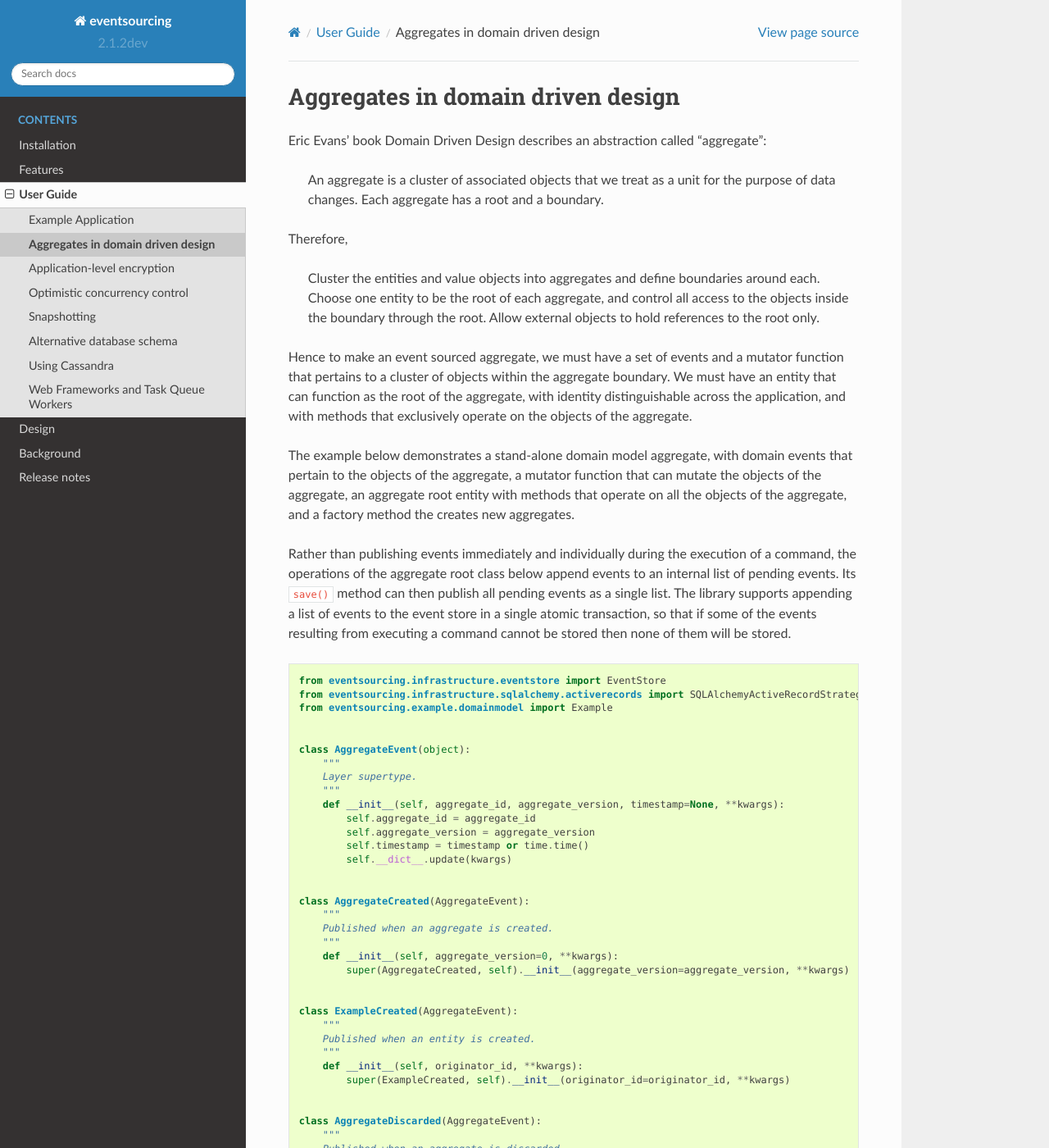
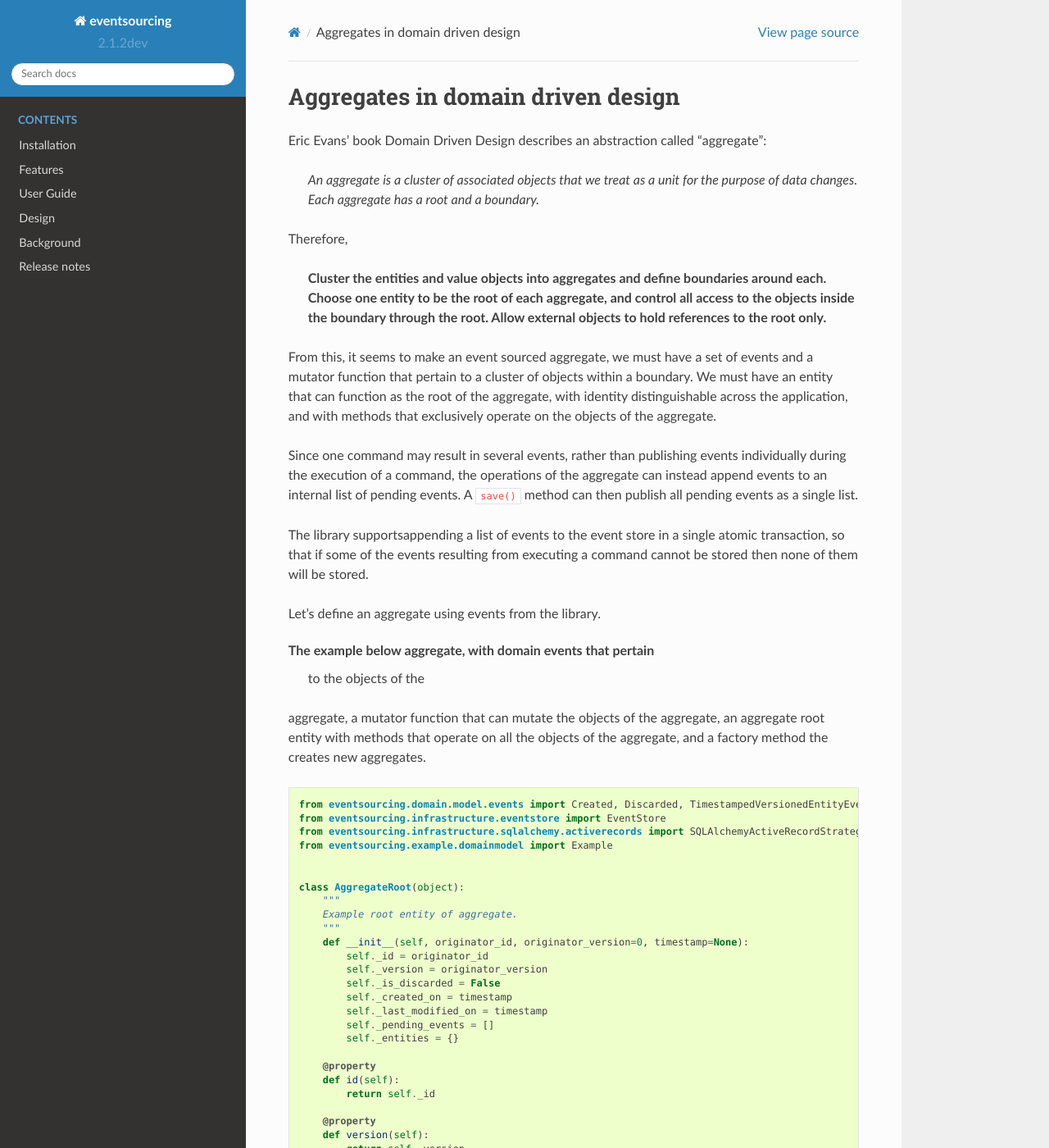
Before and after one commit to pyeventsourcing/eventsourcing, a Sphinx documentation site: the page built from docs/topics/user_guide/aggregates_in_ddd.rst, in a window 1280 px wide and 1400 px high. Shown: the whole window at 82% size. Built offline with Sphinx 7.4.7 and the Read the Docs theme 2.0.0, drawn with Linux system fonts in a browser that asks for light colours; pages that are not in the unit, such as notebooks, are missing from menus; some of the changed text lies outside the part shown.

Commit message:
Simplified aggregates example, by using library events.

```diff
--- a/docs/topics/user_guide/aggregates.rst
+++ b/docs/topics/user_guide/aggregates_in_ddd.rst
@@ -7,85 +7,59 @@
 
 .. pull-quote::
 
-    An aggregate is a cluster of associated objects that we treat as a unit
-    for the purpose of data changes. Each aggregate has a root and a boundary.
+    *An aggregate is a cluster of associated objects that we treat as a unit
+    for the purpose of data changes. Each aggregate has a root and a boundary.*
 
 Therefore,
 
-    Cluster the entities and value objects into aggregates and define
+    **Cluster the entities and value objects into aggregates and define
     boundaries around each. Choose one entity to be the root of each
     aggregate, and control all access to the objects inside the boundary
     through the root. Allow external objects to hold references to the
-    root only.
+    root only.**
 
-Hence to make an event sourced aggregate, we must have a set of events and a
-mutator function that pertains to a cluster of objects within the aggregate
-boundary. We must have an entity that can function as the root of the aggregate,
-with identity distinguishable across the application, and with methods that
-exclusively operate on the objects of the aggregate.
+From this, it seems to make an event sourced aggregate, we must have a set
+of events and a mutator function that pertain to a cluster of objects within
+a boundary. We must have an entity that can function as the root of the
+aggregate, with identity distinguishable across the application, and with
+methods that exclusively operate on the objects of the aggregate.
 
-The example below demonstrates a stand-alone domain model aggregate, with domain
-events that pertain to the objects of the aggregate, a mutator function that can
+Since one command may result in several events, rather than publishing events
+individually during the execution of a command, the operations of the aggregate
+can instead append events to an internal list of pending events. A ``save()``
+method can then publish all pending events as a single list.
+
+The library supportsappending a list of events to the event store in a single
+atomic transaction, so that if some of the events resulting from executing a
+command cannot be stored then none of them will be stored.
+
+
+Let's define an aggregate using events from the library.
+
+The example below aggregate, with domain events that pertain
+ to the objects
+ of the
+aggregate, a mutator function that can
 mutate the objects of the aggregate, an aggregate root entity with methods that
 operate on all the objects of the aggregate, and a factory method the creates new
 aggregates.
 
-Rather than publishing events immediately and individually during the execution
-of a command, the operations of the aggregate root class below append events to
-an internal list of pending events. Its ``save()`` method can then publish all
-pending events as a single list. The library supports appending a list of events
-to the event store in a single atomic transaction, so that if some of the events
-resulting from executing a command cannot be stored then none of them will be stored.
 
 .. code:: python
 
+    from eventsourcing.domain.model.events import Created, Discarded, TimestampedVersionedEntityEvent
     from eventsourcing.infrastructure.eventstore import EventStore
     from eventsourcing.infrastructure.sqlalchemy.activerecords import SQLAlchemyActiveRecordStrategy
     from eventsourcing.example.domainmodel import Example
 
 
-    class AggregateEvent(object):
-        """
-        Layer supertype.
-        """
-        def __init__(self, aggregate_id, aggregate_version, timestamp=None, **kwargs):
-            self.aggregate_id = aggregate_id
-            self.aggregate_version = aggregate_version
-            self.timestamp = timestamp or time.time()
-            self.__dict__.update(kwargs)
-
-
-    class AggregateCreated(AggregateEvent):
-        """
-        Published when an aggregate is created.
-        """
-        def __init__(self, aggregate_version=0, **kwargs):
-            super(AggregateCreated, self).__init__(aggregate_version=aggregate_version, **kwargs)
-
-
-    class ExampleCreated(AggregateEvent):
-        """
-        Published when an entity is created.
-        """
-        def __init__(self, originator_id, **kwargs):
-            super(ExampleCreated, self).__init__(originator_id=originator_id, **kwargs)
-
-
-    class AggregateDiscarded(AggregateEvent):
-        """
-        Published when an aggregate is discarded.
-        """
-        def __init__(self, **kwargs):
-            super(AggregateDiscarded, self).__init__(**kwargs)
-
-
-    class AggregateRoot():
+    class AggregateRoot(object):
         """
         Example root entity of aggregate.
         """
-        def __init__(self, aggregate_id, aggregate_version=0, timestamp=None):
-            self._id = aggregate_id
-            self._version = aggregate_version
+        def __init__(self, originator_id, originator_version=0, timestamp=None):
+            self._id = originator_id
+            self._version = originator_version
             self._is_discarded = False
             self._created_on = timestamp
             self._last_modified_on = timestamp
@@ -118,17 +92,20 @@
         def create_new_example(self):
             assert not self._is_discarded
             event = ExampleCreated(
-                originator_id=uuid.uuid4(),
-                aggregate_id=self.id,
-                aggregate_version=self.version,
+                example_id=uuid.uuid4(),
+                originator_id=self.id,
+                originator_version=self.version,
             )
-            mutate_aggregate_event(self, event)
+            mutate_aggregate(self, event)
             self._pending_events.append(event)
 
         def discard(self):
             assert not self._is_discarded
-            event = AggregateDiscarded(aggregate_id=self.id, aggregate_version=self.version)
-            mutate_aggregate_event(self, event)
+            event = Discarded(
+                originator_id=self.id,
+                originator_version=self.version
+            )
+            mutate_aggregate(self, event)
             self._pending_events.append(event)
 
         def save(self):
@@ -136,25 +113,39 @@
             self._pending_events = []
 
 
+
+    class ExampleCreated(TimestampedVersionedEntityEvent):
+        """
+        Published when an entity is created.
+        """
+        def __init__(self, example_id, **kwargs):
+            super(ExampleCreated, self).__init__(**kwargs)
+            self.__dict__['example_id'] = example_id
+
+        @property
+        def example_id(self):
+            return self.__dict__['example_id']
+
+
     class Example(object):
         """
         Example domain entity.
         """
-        def __init__(self, originator_id):
-            self._id = originator_id
+        def __init__(self, example_id):
+            self._id = example_id
 
         @property
         def id(self):
             return self._id
 
 
-    def mutate_aggregate_event(aggregate, event):
+    def mutate_aggregate(aggregate, event):
         """
         Mutator function for example aggregate root.
         """
 
         # Handle "created" events by instantiating the aggregate class.
-        if isinstance(event, AggregateCreated):
+        if isinstance(event, Created):
             aggregate = AggregateRoot(**event.__dict__)
             aggregate._version += 1
             return aggregate
@@ -162,14 +153,14 @@
         # Handle "entity created" events by adding a new entity to the aggregate's dict of entities.
         elif isinstance(event, ExampleCreated):
             assert not aggregate.is_discarded
-            entity = Example(originator_id=event.originator_id)
+            entity = Example(example_id=event.example_id)
             aggregate._entities[entity.id] = entity
             aggregate._version += 1
             aggregate._last_modified_on = event.timestamp
             return aggregate
 
         # Handle "discarded" events by returning 'None'.
-        elif isinstance(event, AggregateDiscarded):
+        elif isinstance(event, Discarded):
             assert not aggregate.is_discarded
             aggregate._version += 1
             aggregate._is_discarded = True
@@ -216,19 +207,19 @@
                     active_record_class=SqlIntegerSequencedItem,
                 ),
                 sequenced_item_mapper=SequencedItemMapper(
-                    sequence_id_attr_name='aggregate_id',
-                    position_attr_name='aggregate_version',
+                    sequence_id_attr_name='originator_id',
+                    position_attr_name='originator_version',
                 )
             )
             self.aggregate_repository = EventSourcedRepository(
                 event_store=self.event_store,
-                mutator=mutate_aggregate_event,
+                mutator=mutate_aggregate,
             )
-            self.persistence_policy = PersistencePolicy(self.event_store, event_type=AggregateEvent)
+            self.persistence_policy = PersistencePolicy(self.event_store, event_type=TimestampedVersionedEntityEvent)
 
         def create_example_aggregate(self):
-            event = AggregateCreated(aggregate_id=uuid.uuid4())
-            aggregate = mutate_aggregate_event(aggregate=None, event=event)
+            event = Created(originator_id=uuid.uuid4())
+            aggregate = mutate_aggregate(aggregate=None, event=event)
             aggregate._pending_events.append(event)
             return aggregate
 
@@ -277,6 +268,9 @@
         # Call save().
         aggregate.save()
 
+        # Check the aggregate now has one entity.
+        assert aggregate.count_examples() == 1
+
         # Check the aggregate in the repo now has one entity.
         assert app.aggregate_repository[aggregate.id].count_examples() == 1
 
--- a/docs/topics/user_guide/example_application.rst
+++ b/docs/topics/user_guide/example_application.rst
@@ -13,7 +13,7 @@
 involved.
 
 Later examples in this guide make more use of library classes, which
-are only slightly more sophisticated than the code snippets included here.
+are more developed than the code snippets included here.
 
 
 Domain
--- a/docs/topics/user_guide/index.rst
+++ b/docs/topics/user_guide/index.rst
@@ -25,7 +25,7 @@
    :maxdepth: 3
 
    example_application
-   aggregates
+   aggregates_id_ddd
    encryption
    concurrency
    snapshotting
```
Also changed, not shown: other parts of docs/topics/user_guide/aggregates_in_ddd.rst (+3 -0 lines), 2 other files.
